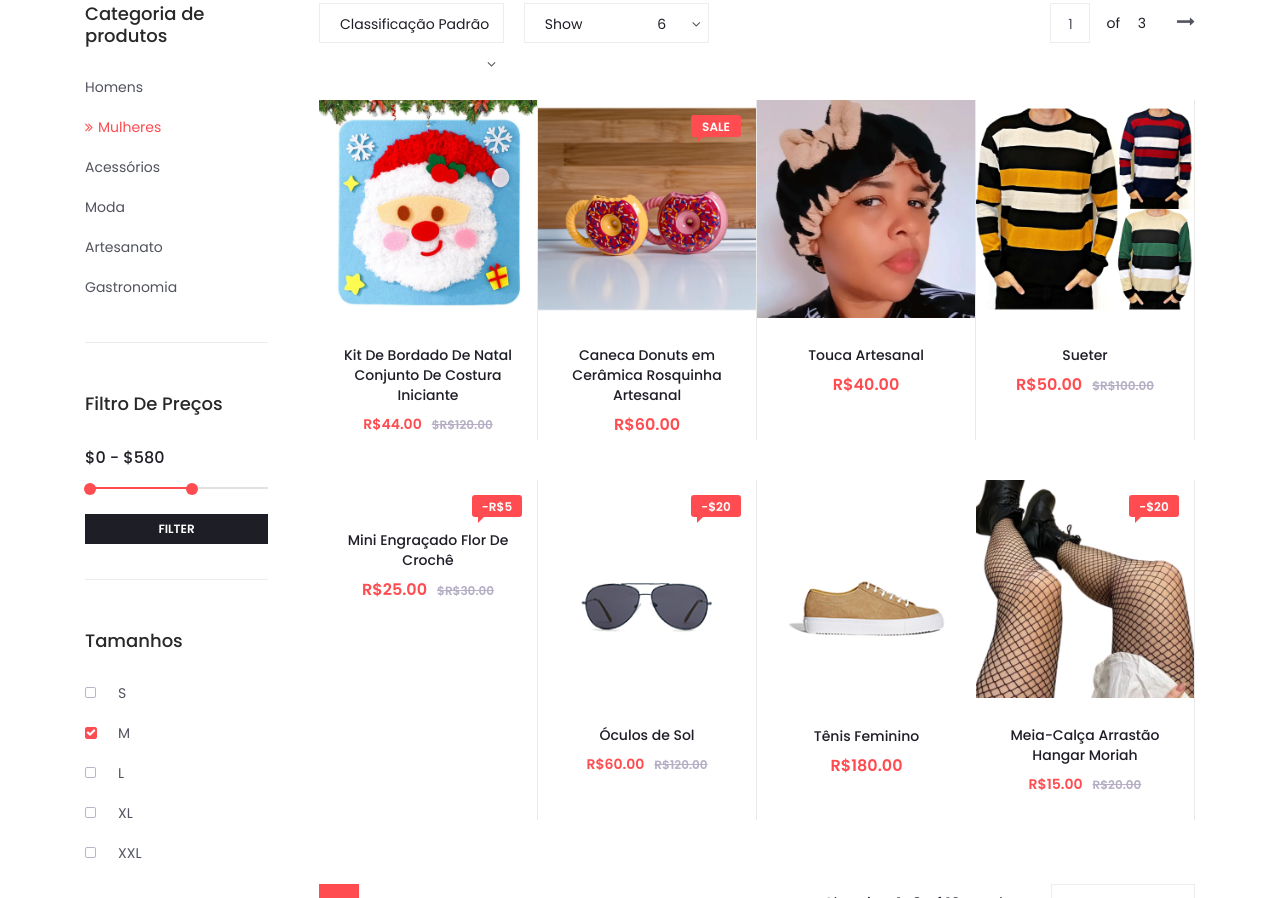
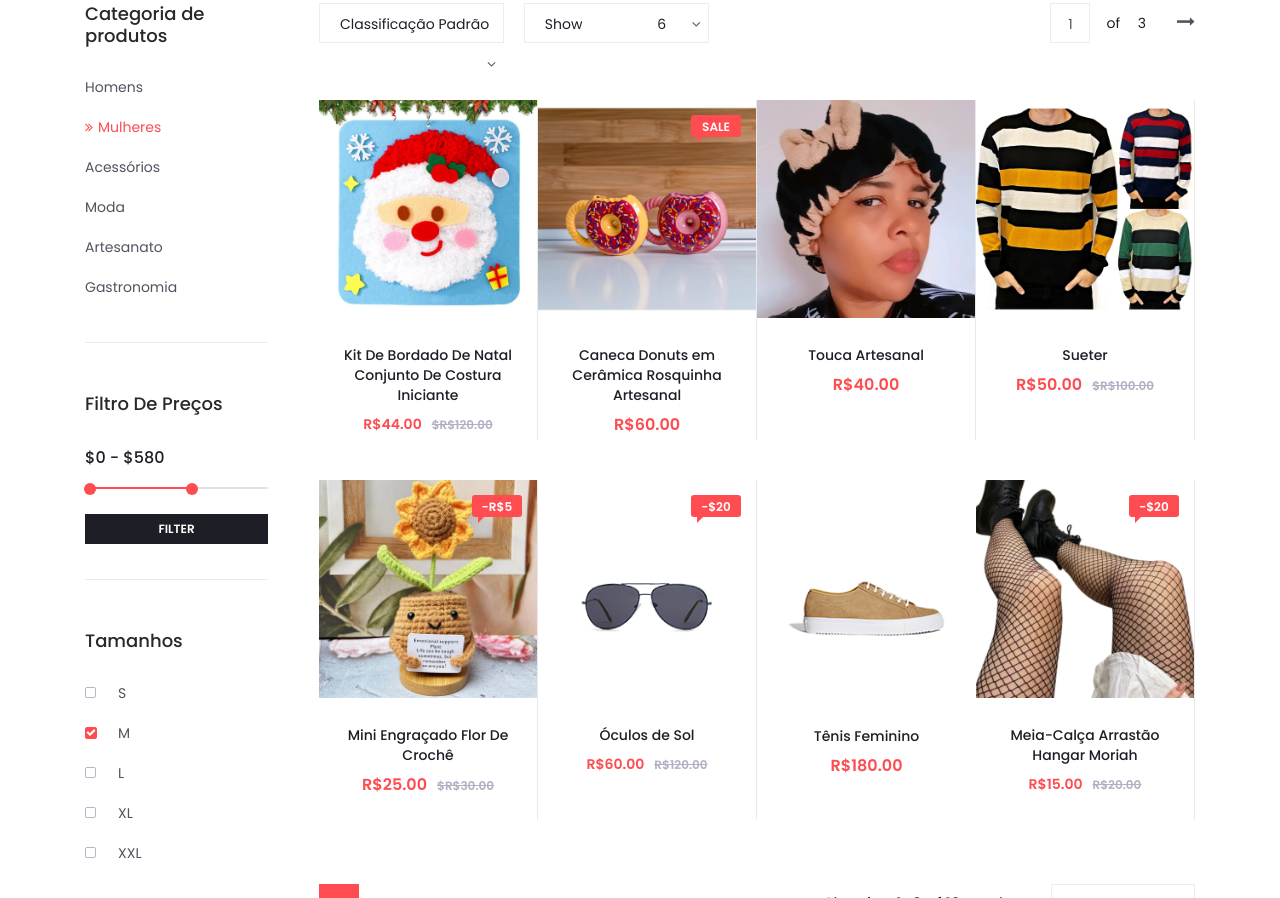
Before and after one commit to Dev-YuriCardoso/FeiraCBX, a plain HTML site: page categories.html in a window 1280 px wide. Shown: the part 288-1186 px from the top of the page. Drawn offline with Linux system fonts and the light colour scheme.

Commit message:
Update categories.html

```diff
--- a/categories.html
+++ b/categories.html
@@ -369,7 +369,7 @@
 									<div class="product-item women men">
 										<div class="product product_filter">
 											<div class="product_image">
-												<img src="images/produtos/florcrochê.webp" alt="">
+												<img src="images/produtos/florcroche.webp" alt="">
 											</div>
 											<div class="favorite favorite_left"></div>
 											<div class="product_bubble product_bubble_right product_bubble_red d-flex flex-column align-items-center"><span>-R$5</span></div>
```
